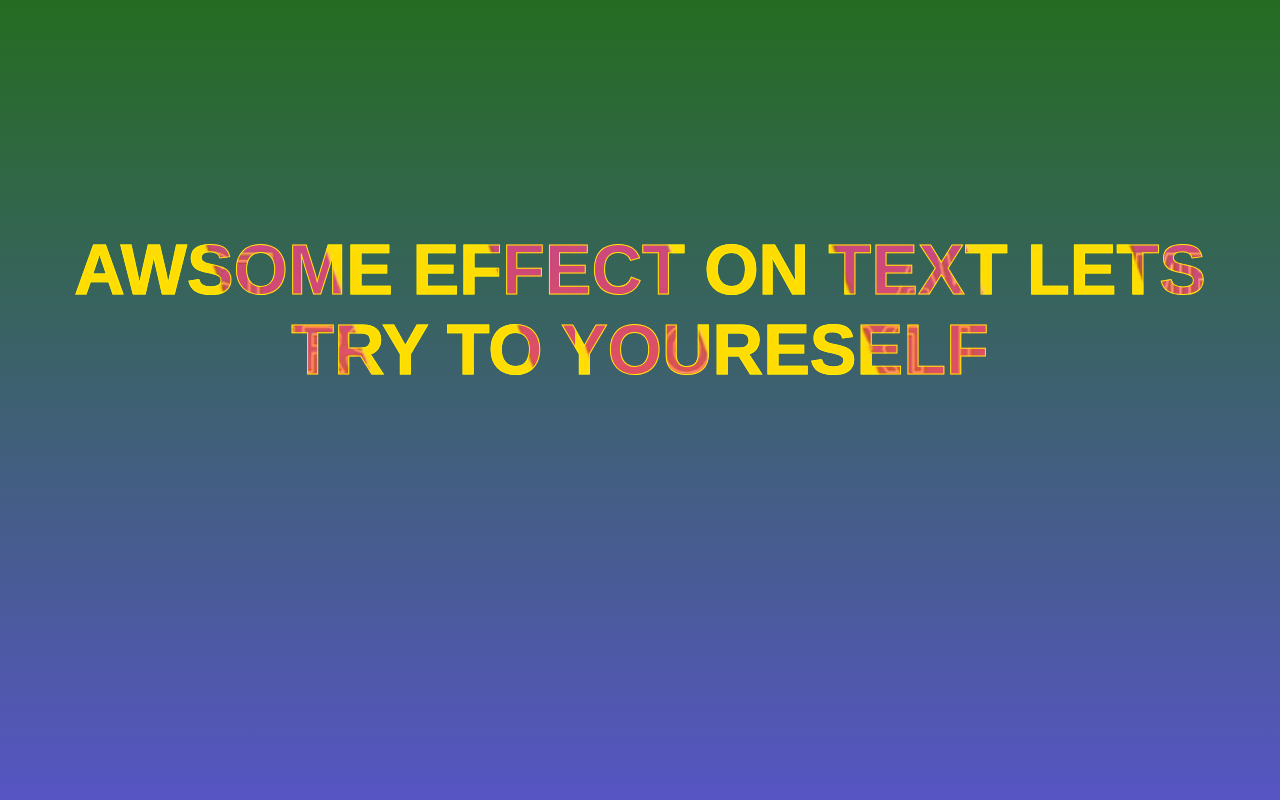
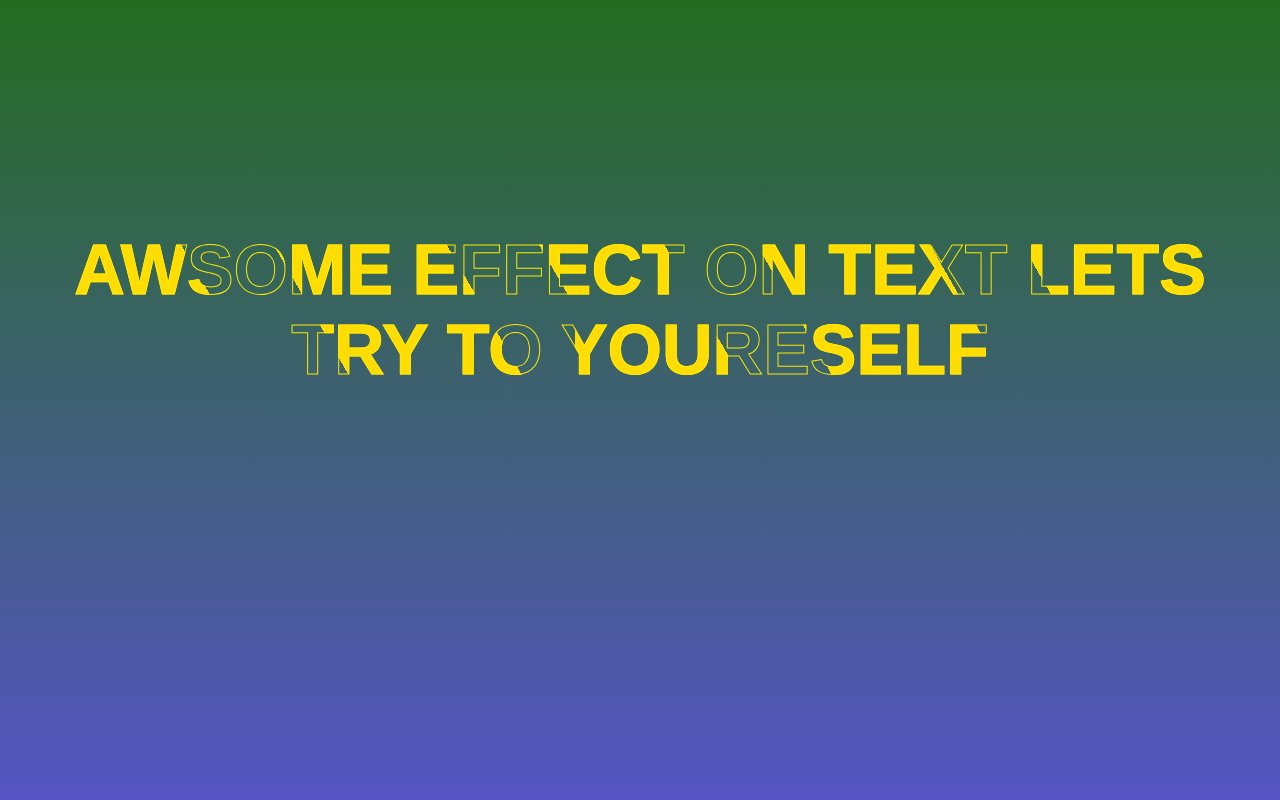
Before and after one commit to moleinuoyi/moleinuoyi.github.io, a plain HTML site: page text.html in a window 1280 px wide. Shown: the top 800 px of the page. Drawn offline with Linux system fonts and the light colour scheme.

Commit message:
background

```diff
--- a/css/text.css
+++ b/css/text.css
@@ -13,10 +13,16 @@ h1{
 	font-size: 70px;
 	color: transparent;
 	-webkit-text-stroke: 1px #ffea00;
-	background: url(back.png);
+	background: repeating-linear-gradient(
+        60deg,
+        #ffdc02 0,
+        #ffdc02 150px,
+        #00ffdc02 0,
+        #00ffdc02 230px
+      );
 	-webkit-background-clip: text;
 
-
+	background-size: 100% 100%;
 
 	background-position: 100px 0;
 	animation: image 20s linear infinite;
```
